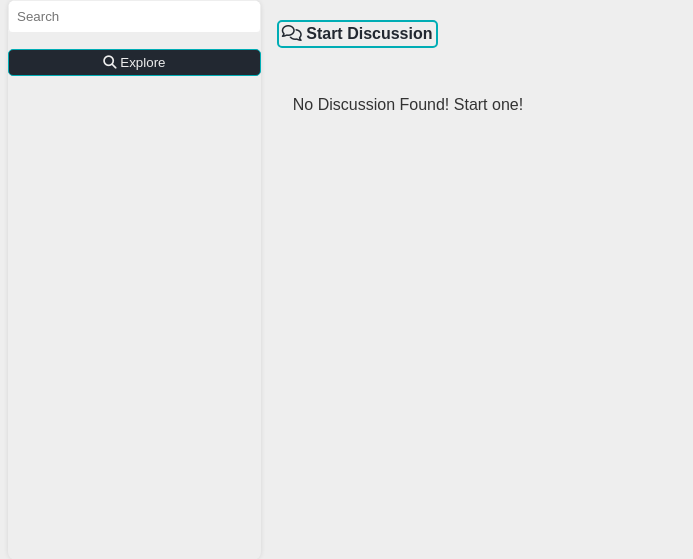
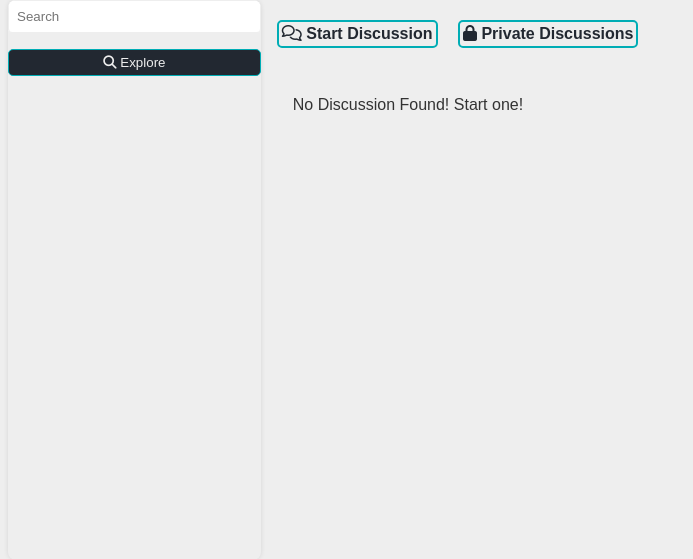
Before and after one commit to immodded/mubahasa, a Django app: page /discussions in a window 1280 px wide. Shown: the part 166-725 px from the top of the page, without its empty margins (0-693 px from the left). Run offline with Django 3.2, Linux system fonts and the light colour scheme; the visitor is signed in with stand-in values (Sample User, id 1); data comes from the database, SQL or seed files in the repository; data that the repository does not hold is empty.

Commit message:
private filter update

```diff
--- a/core/templates/Discussion_list.html
+++ b/core/templates/Discussion_list.html
@@ -16,16 +16,15 @@
 {% block content %}
 
 <a class="linkx" style="margin-left:1rem;" href="{% url 'Discussion_start' %}"><i class="fa-regular fa-comments"></i> Start Discussion</a>
-{% if private_discussions %}
-<h3 class="titlex">Private Discussions</h3>
-<ul class="listx" >
-{% for Discussion in private_discussions  %}
-    <li class="itemx"><a class="linky" href="{% url 'Message_list' Discussion.pk %}"><i class="fa-solid fa-arrow-turn-up fa-rotate-90"></i> {{ Discussion.title }} [ {% if request.user.is_superuser %}{{ Discussion.visibility }}{% endif %} {{ Discussion.created_at|timesince }} ago , by {{ Discussion.creator.username }}]</a></li>
-{% endfor %}
-</ul>
+{% if user.is_authenticated %}
+{% if request.GET.private == '1' %}
+<a class="linkx" style="margin-left:1rem;" href="{% url 'Discussions' %}"><i class="fa-solid fa-list"></i> Public Discussions</a>
+{% else %}
+<a class="linkx" style="margin-left:1rem;" href="{% url 'Discussions' %}?private=1"><i class="fa-solid fa-lock"></i> Private Discussions</a>
+{% endif %}
 {% endif %}
 {% if Discussions %}
-<h3 class="titlex">Public Discussions</h3>
+<h3 class="titlex">Discussions</h3>
 <ul class="listx" >
 {% for Discussion in Discussions  %}
     <li class="itemx"><a class="linky" href="{% url 'Message_list' Discussion.pk %}"><i class="fa-solid fa-arrow-turn-up fa-rotate-90"></i> {{ Discussion.title }} [ {% if request.user.is_superuser %}{{ Discussion.visibility }}{% endif %} {{ Discussion.created_at|timesince }} ago , by {{ Discussion.creator.username }}]</a></li>
--- a/core/templates/base.html
+++ b/core/templates/base.html
@@ -72,12 +72,12 @@
 
                 {% if page_obj.has_previous %}
                     <li class="page-item">
-                        <a class="page-link" href="{{ request.path }}?page={{ page_obj.previous_page_number }}{% if request.GET.q %}&q={{ request.GET.q }}{% endif %}" aria-label="Previous">
+                        <a class="page-link" href="{{ request.path }}?page={{ page_obj.previous_page_number }}{% if request.GET.q %}&q={{ request.GET.q }}{% endif %}{% if request.GET.private %}&private={{ request.GET.private }}{% endif %}" aria-label="Previous">
                             <span aria-hidden="true">&laquo;</span>
                         </a>
                     </li>
                     <li class="page-item">
-                        <a class="page-link" href="{{ request.path }}?page={{ page_obj.previous_page_number }}{% if request.GET.q %}&q={{ request.GET.q }}{% endif %}">
+                        <a class="page-link" href="{{ request.path }}?page={{ page_obj.previous_page_number }}{% if request.GET.q %}&q={{ request.GET.q }}{% endif %}{% if request.GET.private %}&private={{ request.GET.private }}{% endif %}">
                             {{ page_obj.previous_page_number }}
                         </a>
                     </li>
@@ -91,12 +91,12 @@
 
                 {% if page_obj.has_next %}
                     <li class="page-item">
-                        <a class="page-link" href="{{ request.path }}?page={{ page_obj.next_page_number }}{% if request.GET.q %}&q={{ request.GET.q }}{% endif %}">
+                        <a class="page-link" href="{{ request.path }}?page={{ page_obj.next_page_number }}{% if request.GET.q %}&q={{ request.GET.q }}{% endif %}{% if request.GET.private %}&private={{ request.GET.private }}{% endif %}">
                             {{ page_obj.next_page_number }}
                         </a>
                     </li>
                     <li class="page-item">
-                        <a class="page-link" href="{{ request.path }}?page={{ page_obj.next_page_number }}{% if request.GET.q %}&q={{ request.GET.q }}{% endif %}" aria-label="Next">
+                        <a class="page-link" href="{{ request.path }}?page={{ page_obj.next_page_number }}{% if request.GET.q %}&q={{ request.GET.q }}{% endif %}{% if request.GET.private %}&private={{ request.GET.private }}{% endif %}" aria-label="Next">
                             <span aria-hidden="true">&raquo;</span>
                         </a>
                     </li>
--- a/core/views.py
+++ b/core/views.py
@@ -71,11 +71,15 @@ class DiscussionListView(ListView):
     template_name = "Discussion_list.html"
     def get_queryset(self):
         search_query = self.request.GET.get('q', '')
+        private_arg = self.request.GET.get('private', '0')
         if self.request.user.is_authenticated:
             if self.request.user.is_superuser:
                 queryset = Discussion.objects.all().order_by('-created_at')
             else:
-                queryset = Discussion.objects.all().filter(visibility='Public').order_by('-created_at')
+                if private_arg == '1':
+                    queryset = Discussion.objects.filter(creator=self.request.user, visibility='Private').order_by('-created_at')
+                else:
+                    queryset = Discussion.objects.all().filter(visibility='Public').order_by('-created_at')
         else:
             queryset = Discussion.objects.all().filter(visibility='Public').order_by('-created_at')
 
@@ -91,9 +95,6 @@ class DiscussionListView(ListView):
         context = super().get_context_data(**kwargs)
         top_discussions_by_user = Discussion.objects.filter(visibility='Public').values('creator__username').annotate(total_discussions=Count('id')).order_by('-total_discussions')[:10]
         context['top_discussions_by_user'] = top_discussions_by_user
-        if self.request.user.is_authenticated:
-            private_discussions = Discussion.objects.filter(creator=self.request.user, visibility='Private')
-            context['private_discussions'] = private_discussions
         return context
 
 
```
